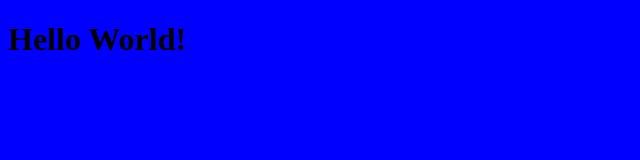
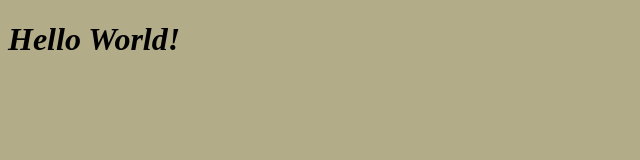
Before and after one commit to gerardbusacco/my-personal-website, a plain HTML site: page index.html in a window 1280 px wide. Shown: the whole page, without its empty margins (0-640 px from the left). Drawn offline with Linux system fonts and the light colour scheme.

Commit message:
add style.css, connect to index.html

```diff
--- a/style.css
+++ b/style.css
@@ -1,3 +1,4 @@
 body {
-    background: blue;
+    background: #B2AC88;
+    font-style: italic;
   }
```
